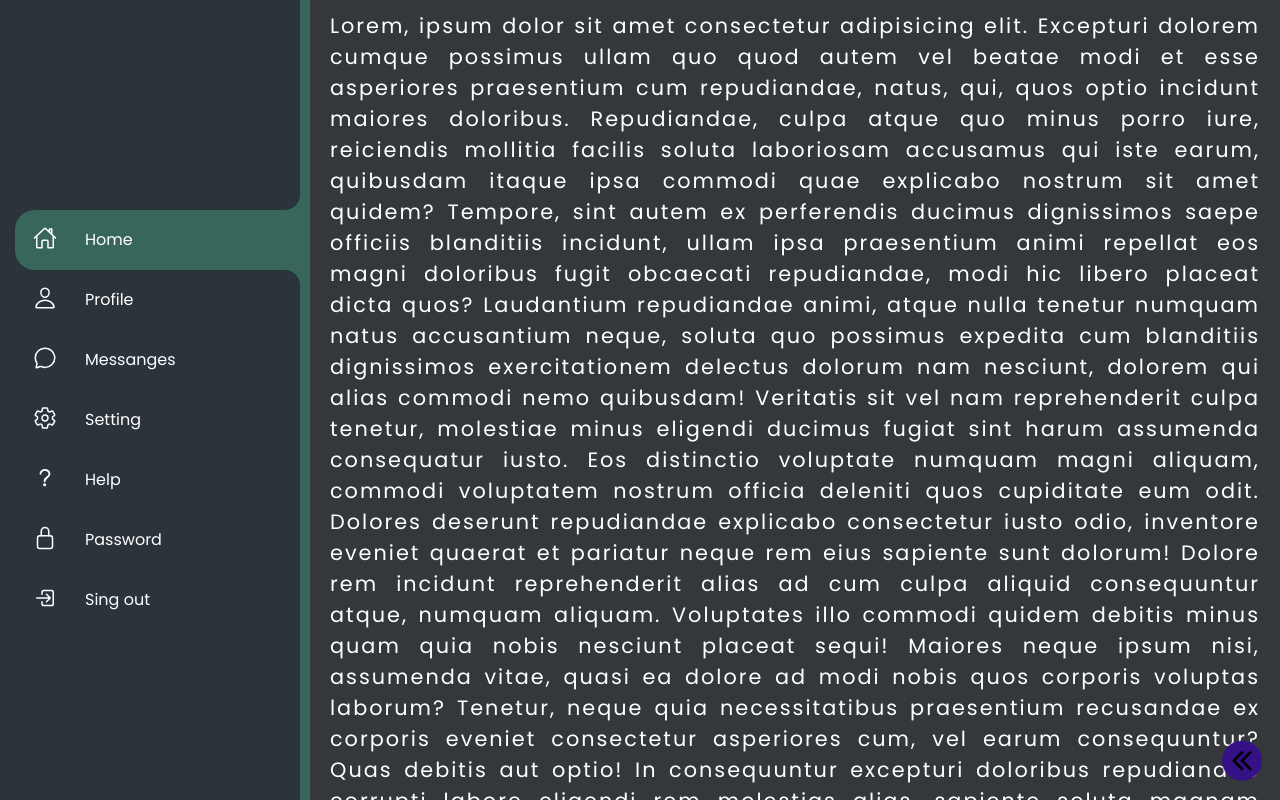
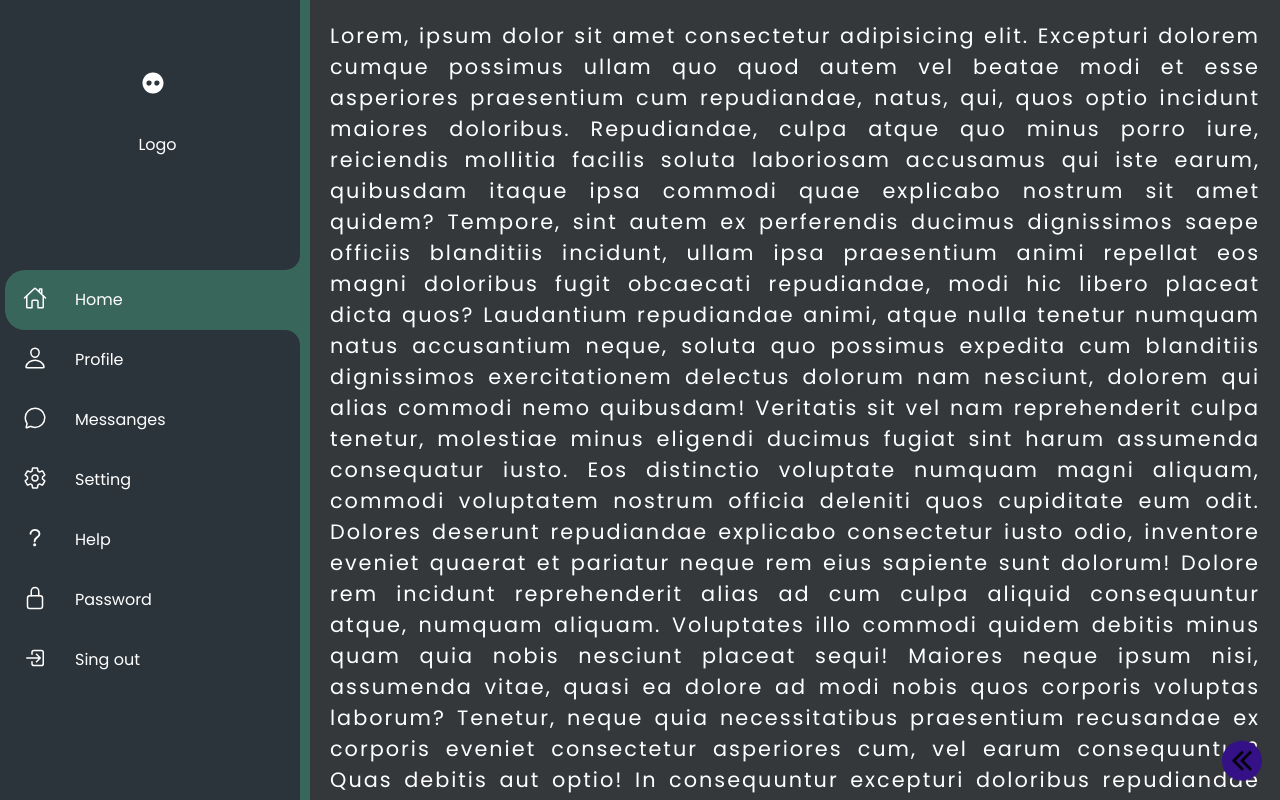
Before and after one commit to grzbejta/css, a plain HTML site: page nav-curved-outside/index.html in a window 1280 px wide. Shown: the top 800 px of the page. Drawn offline with nearby package versions, Linux system fonts and the light colour scheme.

Commit message:
up nav curved
 add  rwd

```diff
--- a/nav-curved-outside/index.html
+++ b/nav-curved-outside/index.html
@@ -13,6 +13,14 @@
       ><img src="../arrow-double-start-svgrepo-com.svg" alt="arrow"
     /></a>
     <div class="navigation">
+      <div class="navigation__logo">
+        <a href="#" class="navigation__logoLink">
+          <span class="navigation__logoIcon"
+            ><ion-icon name="logo-flickr"></ion-icon
+          ></span>
+          <span class="navigation__logoTitle">Logo</span></a
+        >
+      </div>
       <ul class="navigation__lists">
         <li class="navigation__list active">
           <a class="navigation__link" href="#">
@@ -71,6 +79,8 @@
           >
         </li>
       </ul>
+      <ion-icon name="menu-outline" class="nav__toggle"></ion-icon>
+      <div class="navigation__logo"></div>
     </div>
     <div class="wrap">
       Lorem, ipsum dolor sit amet consectetur adipisicing elit. Excepturi
--- a/nav-curved-outside/script.js
+++ b/nav-curved-outside/script.js
@@ -1,4 +1,6 @@
-const list = document.querySelectorAll(".navigation__list");
+const list = document.querySelectorAll(".navigation__list"),
+  menu = document.querySelector(".navigation__lists"),
+  opernMenu = document.querySelector(".nav__toggle");
 function active() {
   list.forEach((item) => {
     item.classList.remove("active");
@@ -8,3 +10,14 @@ function active() {
 list.forEach((item) => {
   item.addEventListener("click", active);
 });
+
+// close-circle-outline
+let flaga = true;
+opernMenu.addEventListener("click", () => {
+  menu.classList.toggle("show");
+  opernMenu.setAttribute(
+    "name",
+    `${flaga ? "close-circle-outline" : "menu-outline"}`
+  );
+  flaga = !flaga;
+});
--- a/nav-curved-outside/style.css
+++ b/nav-curved-outside/style.css
@@ -21,28 +21,168 @@ body {
 .navigation {
   position: fixed;
   top: 0;
+  width: 100%;
+  display: flex;
+  justify-content: space-between;
+  align-items: center;
+  padding: 10px;
+  z-index: 1;
+  background-color: var(--bg-menu);
+}
+.navigation__lists {
+  border-left: 10px solid var(--bg-menu-active);
+  position: absolute;
+  top: 80px;
+  right: -200px;
+  width: 200px;
+  height: 90vh;
+  list-style: none;
+  background-color: var(--bg-menu);
+  border-bottom-left-radius: 40%;
+  z-index: 2;
+  transition: all 0.5s;
+  overflow: hidden;
+}
+
+.navigation__list.active .navigation__link::before {
+  content: "";
+  position: absolute;
+  top: -30px;
+  left: 0;
+  width: 30px;
+  height: 30px;
+  border-radius: 50%;
+  box-shadow: -15px 15px 0 var(--bg-menu-active);
+}
+.navigation__list.active .navigation__link::after {
+  content: "";
+  position: absolute;
+  bottom: -30px;
+  left: 0;
+  width: 30px;
+  height: 30px;
+  border-radius: 50%;
+  box-shadow: -15px -15px 0 var(--bg-menu-active);
+}
+.navigation__list:hover .navigation__link::before {
+  content: "";
+  position: absolute;
+  top: -30px;
+  left: 0;
+  width: 30px;
+  height: 30px;
+  border-radius: 50%;
+  box-shadow: -15px 15px 0 var(--bg-menu-hover);
+}
+.navigation__list:hover .navigation__link::after {
+  content: "";
+  position: absolute;
+  bottom: -30px;
+  left: 0;
+  width: 30px;
+  height: 30px;
+  border-radius: 50%;
+  box-shadow: -15px -15px 0 var(--bg-menu-hover);
+}
+
+.show {
+  right: 0;
+}
+.nav__toggle {
+  color: #eee;
+  display: block;
+  min-width: 40px;
+  height: 40px;
+  text-align: center;
+  cursor: pointer;
+}
+
+.navigation__list.active {
+  background-color: var(--bg-menu-active);
+}
+
+.navigation__list:hover {
+  background-color: var(--bg-menu-hover);
+}
+
+.navigation__link,
+.navigation__logoLink {
+  position: relative;
+  width: 100%;
+  display: block;
+  display: flex;
+  text-decoration: none;
+  color: #fff;
+}
+.navigation__logoLink {
+  align-items: center;
+  flex-direction: row;
+}
+.navigation__icon,
+.navigation__logoIcon {
+  display: block;
+  min-width: 60px;
+  height: 60px;
+  line-height: 70px;
+  text-align: center;
+}
+.navigation__icon ion-icon,
+.navigation__logoIcon ion-icon {
+  font-size: 1.5em;
+  z-index: 1;
+}
+.navigation__title,
+.navigation__logoTitle {
+  display: block;
+  padding-left: 10px;
+  height: 60px;
+  line-height: 60px;
+  white-space: nowrap;
+}
+.wrap {
+  padding: 10px;
+  margin: 80px 10px;
+  font-size: 1.3em;
+  letter-spacing: 2px;
+  text-align: justify;
+  color: #fff;
+}
+
+@media screen and (min-width: 700px) {
+  .navigation {
+    position: fixed;
+    top: 0;
     width: 70px;
     height: 100vh;
-  display: flex;
     flex-direction: column;
-  justify-content: center;
-  align-items: center;
-  background-color: var(--bg-menu);
+    padding: 15px 0px;
     box-shadow: 10px 0 0 var(--bg-menu-active);
-  border-left: 10px solid var(--bg-menu);
     overflow: hidden;
     transition: width 0.5s;
   }
-
+  .nav__toggle {
+    display: none;
+  }
   .navigation:hover {
     width: 300px;
   }
-
   .navigation__lists {
+    border: none;
+    position: relative;
+    top: auto;
+    right: auto;
+    width: auto;
+    height: auto;
+    border-bottom-left-radius: 0;
+    z-index: auto;
+    transition: all 0.5s;
+    display: block;
+  }
+  .navigation__lists,
+  .navigation__logo {
     width: 100%;
     padding-left: 5px;
     padding-top: 40px;
-  list-style: none;
   }
 
   .navigation__list {
@@ -56,23 +196,13 @@ body {
   }
 
   .navigation__list.active .navigation__link::before {
-  content: "";
-  position: absolute;
-  top: -30px;
     right: 0;
-  width: 30px;
-  height: 30px;
-  border-radius: 50%;
+    left: auto;
     box-shadow: 15px 15px 0 var(--bg-menu-active);
   }
   .navigation__list.active .navigation__link::after {
-  content: "";
-  position: absolute;
-  bottom: -30px;
     right: 0;
-  width: 30px;
-  height: 30px;
-  border-radius: 50%;
+    left: auto;
     box-shadow: 15px -15px 0 var(--bg-menu-active);
   }
 
@@ -81,66 +211,38 @@ body {
   }
 
   .navigation__list:hover .navigation__link::before {
-  content: "";
-  position: absolute;
-  top: -30px;
     right: 0;
-  width: 30px;
-  height: 30px;
-  border-radius: 50%;
+    left: auto;
     box-shadow: 15px 15px 0 var(--bg-menu-hover);
   }
   .navigation__list:hover .navigation__link::after {
-  content: "";
-  position: absolute;
-  bottom: -30px;
     right: 0;
-  width: 30px;
-  height: 30px;
-  border-radius: 50%;
+    left: auto;
     box-shadow: 15px -15px 0 var(--bg-menu-hover);
   }
-.navigation__link {
-  position: relative;
-  width: 100%;
-  display: block;
-  display: flex;
-  text-decoration: none;
-  color: #fff;
+  .navigation__logoLink {
+    flex-direction: column;
   }
 
-.navigation__icon {
-  display: block;
-  min-width: 60px;
-  height: 60px;
-  line-height: 70px;
-  text-align: center;
+  .navigation__logoTitle {
+    opacity: 0;
+    transform: scale(0);
+    transition: all 0.4s;
   }
 
-.navigation__icon ion-icon {
-  font-size: 1.5em;
-  z-index: 1;
+  .navigation:hover .navigation__logoTitle {
+    opacity: 1;
+    transform: scale(1);
+    transition: all 1s;
   }
-.navigation__title {
-  display: block;
-  padding-left: 10px;
-  height: 60px;
-  line-height: 60px;
-  white-space: nowrap;
-}
-
   .navigation:hover + .wrap {
     padding-left: 320px;
     transition: all 0.5s;
   }
-
   .wrap {
     padding-left: 90px;
     padding-right: 10px;
     margin: 10px;
-  font-size: 1.3em;
-  letter-spacing: 2px;
-  text-align: justify;
-  color: #fff;
     transition: all 0.5s;
   }
+}
```
Lines whose indentation alone changed are shown as unchanged.
